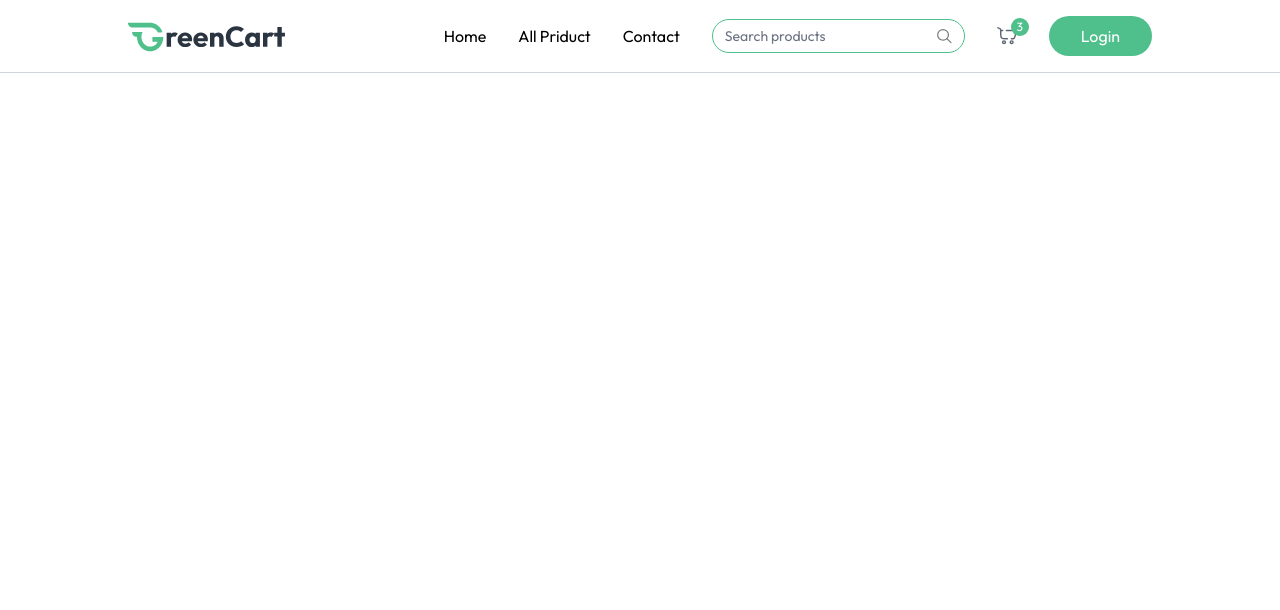
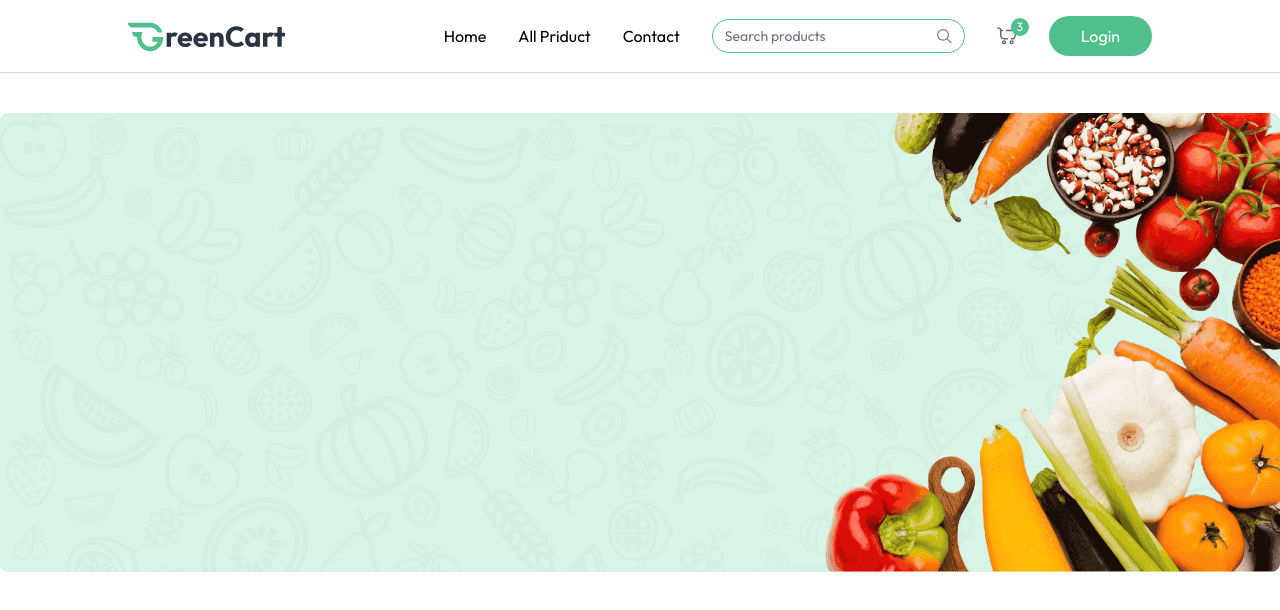
Before and after one commit to salman-farcy/Grocery, a React (Vite) app in the folder Client/: page / in a window 1280 px wide. Shown: the top 610 px of the page. Built offline with nearby package versions, Linux system fonts and the light colour scheme; a web font is replaced by a local one.

Commit message:
some code add

```diff
--- a/Client/src/App.jsx
+++ b/Client/src/App.jsx
@@ -1,10 +1,17 @@
 import React from 'react'
 import Navbar from './components/Navbar'
+import { Route, Routes } from 'react-router-dom'
+import Home from './pages/Home'
 
 const App = () => {
     return (
         <div className="">
             <Navbar />
+            <div className="">
+                <Routes>
+                    <Route path='/' element={<Home/>} />
+                </Routes>
+            </div>
         </div>
     )
 
--- /dev/null
+++ b/Client/src/components/MainBanner.jsx
@@ -0,0 +1,21 @@
+import React from "react";
+import { assets } from "../assets/assets";
+
+const MainBanner = () => {
+  return (
+    <div className="relative ">
+      <img
+        src={assets.main_banner_bg}
+        alt="banner"
+        className="w-full hidden md:block"
+      ></img>
+      <img
+        src={assets.main_banner_bg_sm}
+        alt="banner"
+        className="w-full md:hidden"
+      ></img>
+    </div>
+  );
+};
+
+export default MainBanner;
--- /dev/null
+++ b/Client/src/pages/Home.jsx
@@ -0,0 +1,12 @@
+import React from 'react'
+import MainBanner from '../components/MainBanner'
+
+const Home = () => {
+  return (
+    <div className='mt-10'>
+          <MainBanner />
+    </div>
+  )
+}
+
+export default Home
```
